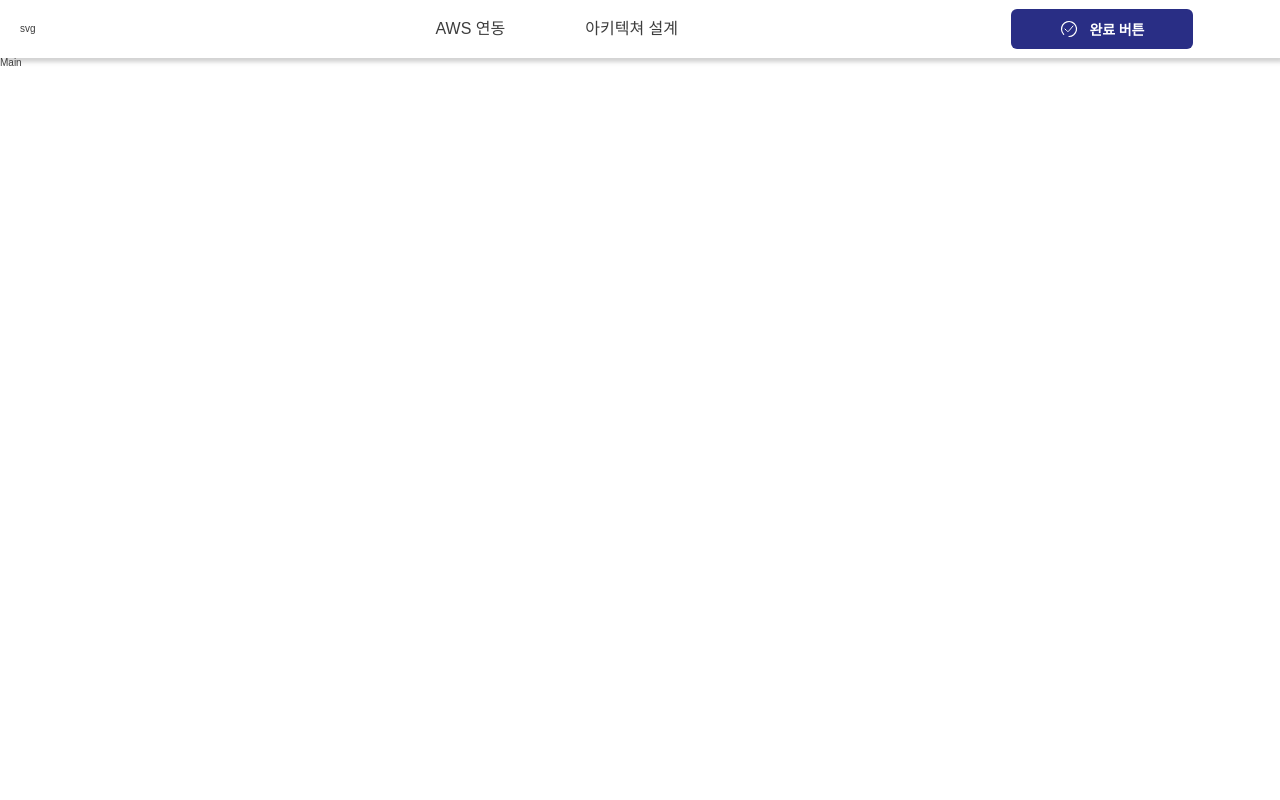
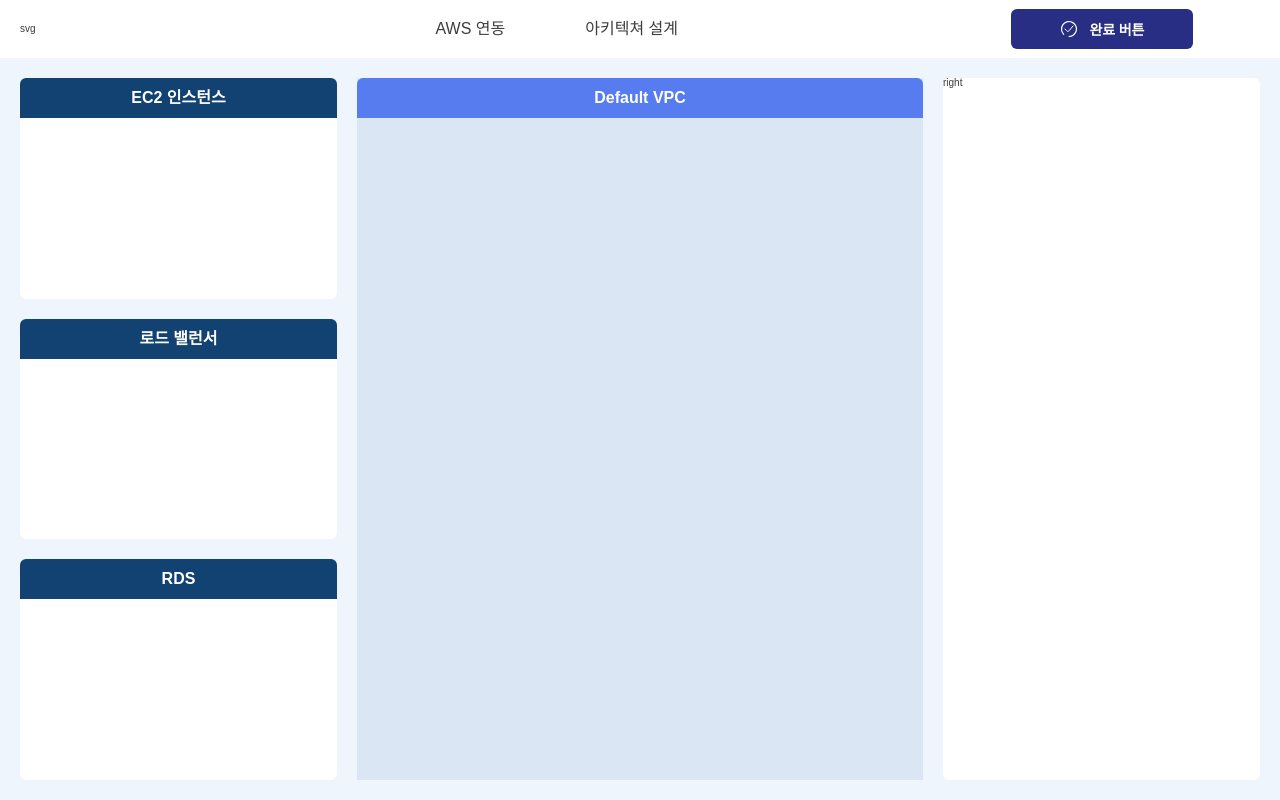
Before and after one commit to Fightim/client-gui, a React (Vite) app: page /cause in a window 1280 px wide. Built offline with nearby package versions, Linux system fonts and the light colour scheme; a web font is replaced by a local one.

Commit message:
[ feat ] composite layout of cause main

```diff
--- a/src/screen/cause/Main.tsx
+++ b/src/screen/cause/Main.tsx
@@ -1,3 +1,67 @@
+import styled from "styled-components";
+
+import St from "./styled/instanceBox";
+
 export default function Main() {
-  return <div>Main</div>;
+  return (
+    <MainContainer>
+      <InstanceSection>
+        {/* TODO :: 한 컴포넌트로 조작 */}
+        <St.InstanceBox>
+          <St.Title>EC2 인스턴스</St.Title>
+        </St.InstanceBox>
+        <St.InstanceBox>
+          <St.Title>로드 밸런서</St.Title>
+        </St.InstanceBox>
+        <St.InstanceBox>
+          <St.Title>RDS</St.Title>
+        </St.InstanceBox>
+      </InstanceSection>
+      <VPCSection>
+        <St.VPCTitle>Default VPC</St.VPCTitle>
+      </VPCSection>
+      <InfoSection>right</InfoSection>
+    </MainContainer>
+  );
 }
+
+const MainContainer = styled.main`
+  height: calc(100vh - 5.8rem);
+
+  display: flex;
+  gap: 2rem;
+
+  padding: 2rem;
+
+  background-color: ${({ theme }) => theme.colors.blue050};
+
+  & > section {
+    height: 100%;
+  }
+`;
+
+const InstanceSection = styled.section`
+  width: 31.7rem;
+
+  display: flex;
+  flex-direction: column;
+  gap: 2rem;
+
+  & > article {
+    flex: 1;
+  }
+`;
+
+const VPCSection = styled.section`
+  flex: 1;
+
+  background-color: ${({ theme }) => theme.colors.blue040};
+`;
+
+const InfoSection = styled.section`
+  width: 31.7rem;
+
+  border-radius: 0.6rem;
+
+  background-color: ${({ theme }) => theme.colors.white100};
+`;
--- /dev/null
+++ b/src/screen/cause/styled/instanceBox.ts
@@ -0,0 +1,38 @@
+import styled from "styled-components";
+
+const InstanceBox = styled.article`
+  display: flex;
+  flex-direction: column;
+
+  border-radius: 0.6rem;
+
+  background-color: ${({ theme }) => theme.colors.white100};
+`;
+
+const Title = styled.header`
+  height: 4rem;
+
+  display: flex;
+  justify-content: center;
+  align-items: center;
+
+  border-radius: 0.6rem 0.6rem 0 0;
+
+  background-color: ${({ theme }) => theme.colors.blue300};
+
+  font-size: 1.6rem;
+  font-weight: 700;
+  color: ${({ theme }) => theme.colors.white100};
+`;
+
+const VPCTitle = styled(Title)`
+  background-color: ${({ theme }) => theme.colors.blue100};
+`;
+
+const St = {
+  InstanceBox,
+  Title,
+  VPCTitle,
+};
+
+export default St;
--- a/src/store/style/theme.ts
+++ b/src/store/style/theme.ts
@@ -1,5 +1,6 @@
 const colors = {
   blue030: "#F6F6FA",
+  blue040: "#DBE6F5",
   blue050: "#EEF5FC",
   blue100: "#567CF0",
   blue200: "#292E85",
```
